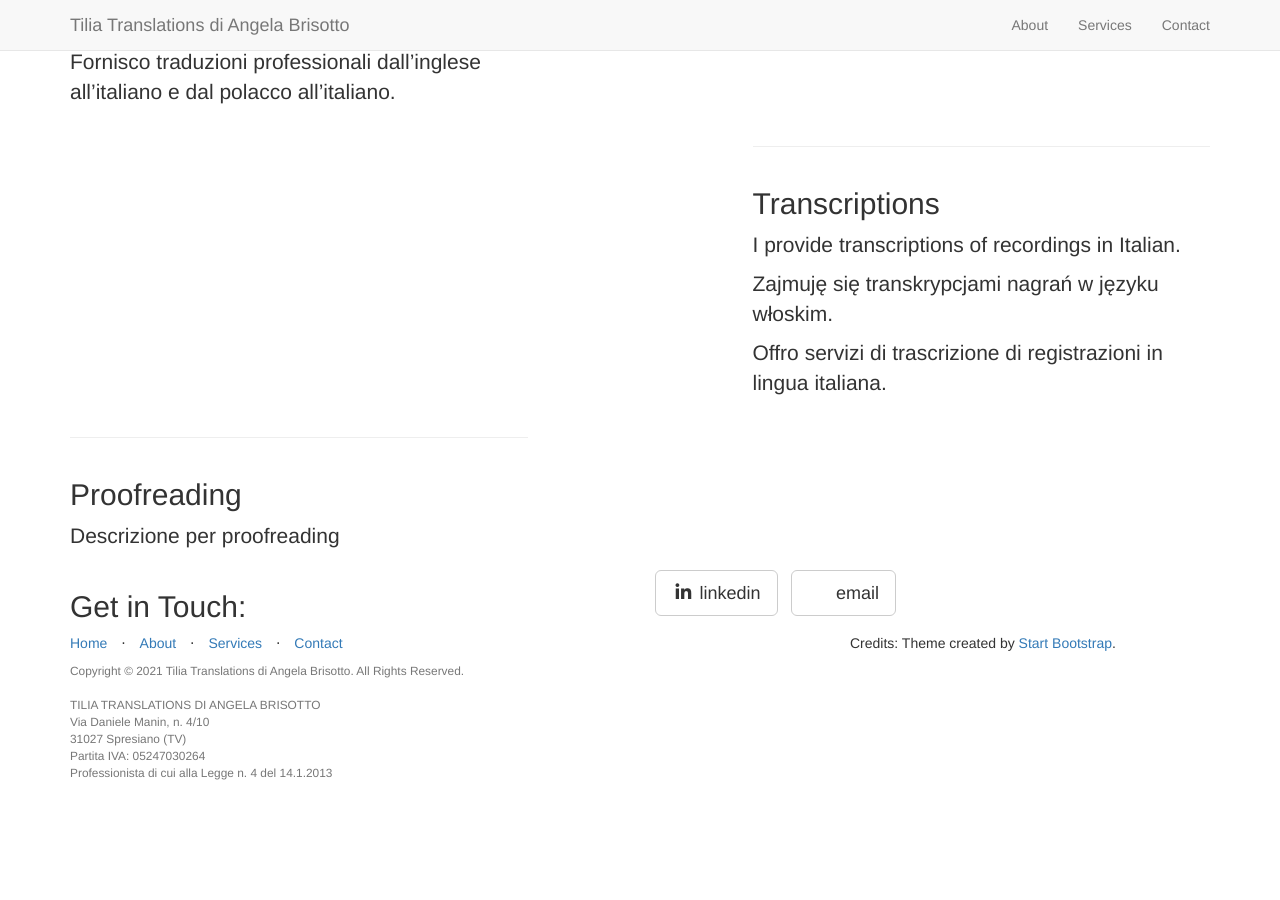
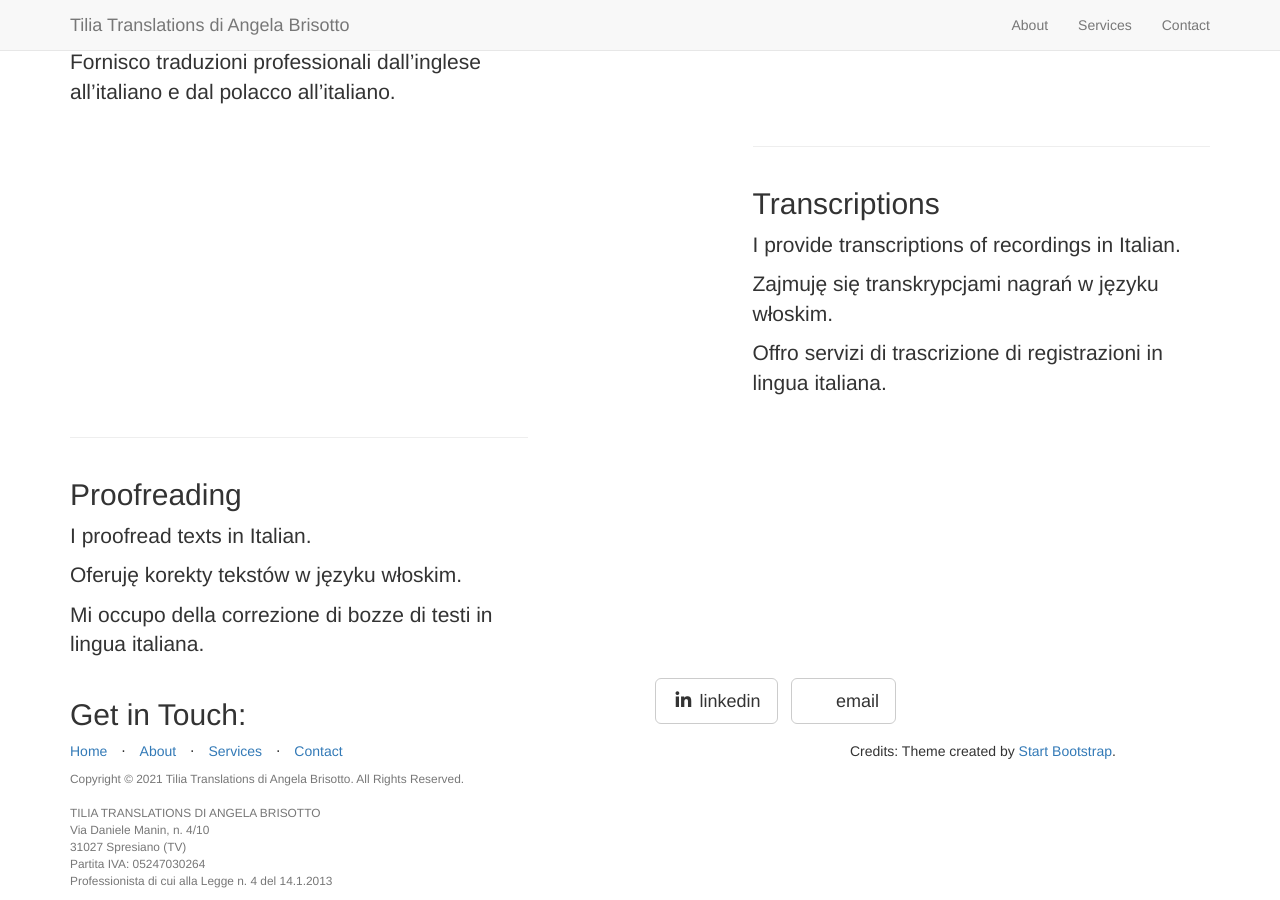
Before and after one commit to angelatiliatranslations/tiliatranslations.github.io, a Jekyll site: the page built from _posts/2014-09-23-services-3.markdown, in a window 1280 px wide and 900 px high, scrolled down 664 px. Built offline with Jekyll 4.4.1, drawn with Linux system fonts in a browser that asks for light colours; nearby versions of some CDN libraries; library files that are not in the unit come from our copies; before the commit the page ends 1456 px from its top, so only the background shows below that.

Commit message:
nuovo testo sezione proofreading

```diff
--- a/_posts/2014-09-23-services-3.markdown
+++ b/_posts/2014-09-23-services-3.markdown
@@ -3,6 +3,14 @@ layout: default
 img: proofreading.jpg
 category: Services
 title: Proofreading
-description: |
+description: proofreading, korekty, correzione bozze
 ---
-Descrizione per proofreading
+<p>
+  I proofread texts in Italian.
+</p>
+<p>
+Oferuję korekty tekstów w języku włoskim.
+</p>
+<p>
+Mi occupo della correzione di bozze di testi in lingua italiana.
+</p>
```
